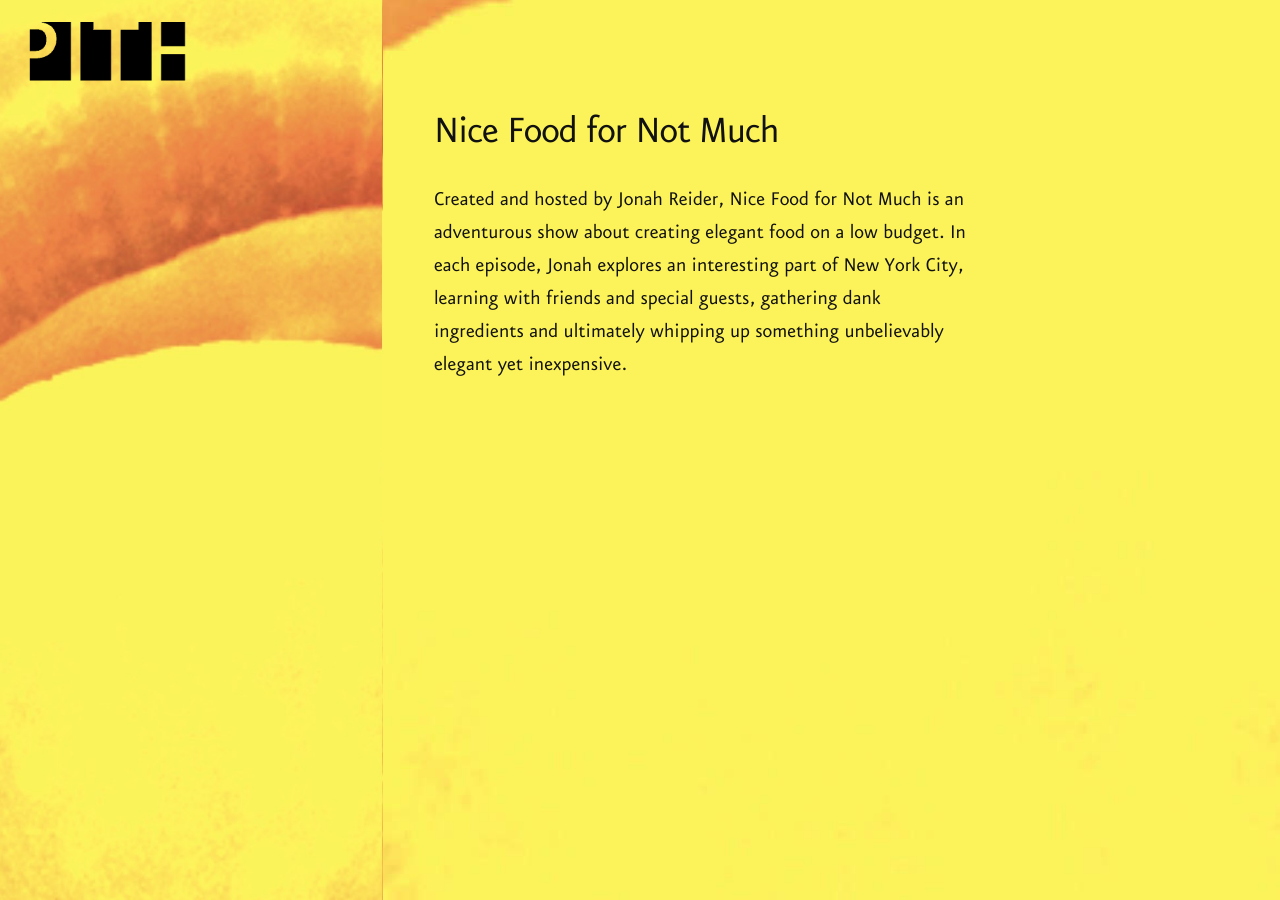
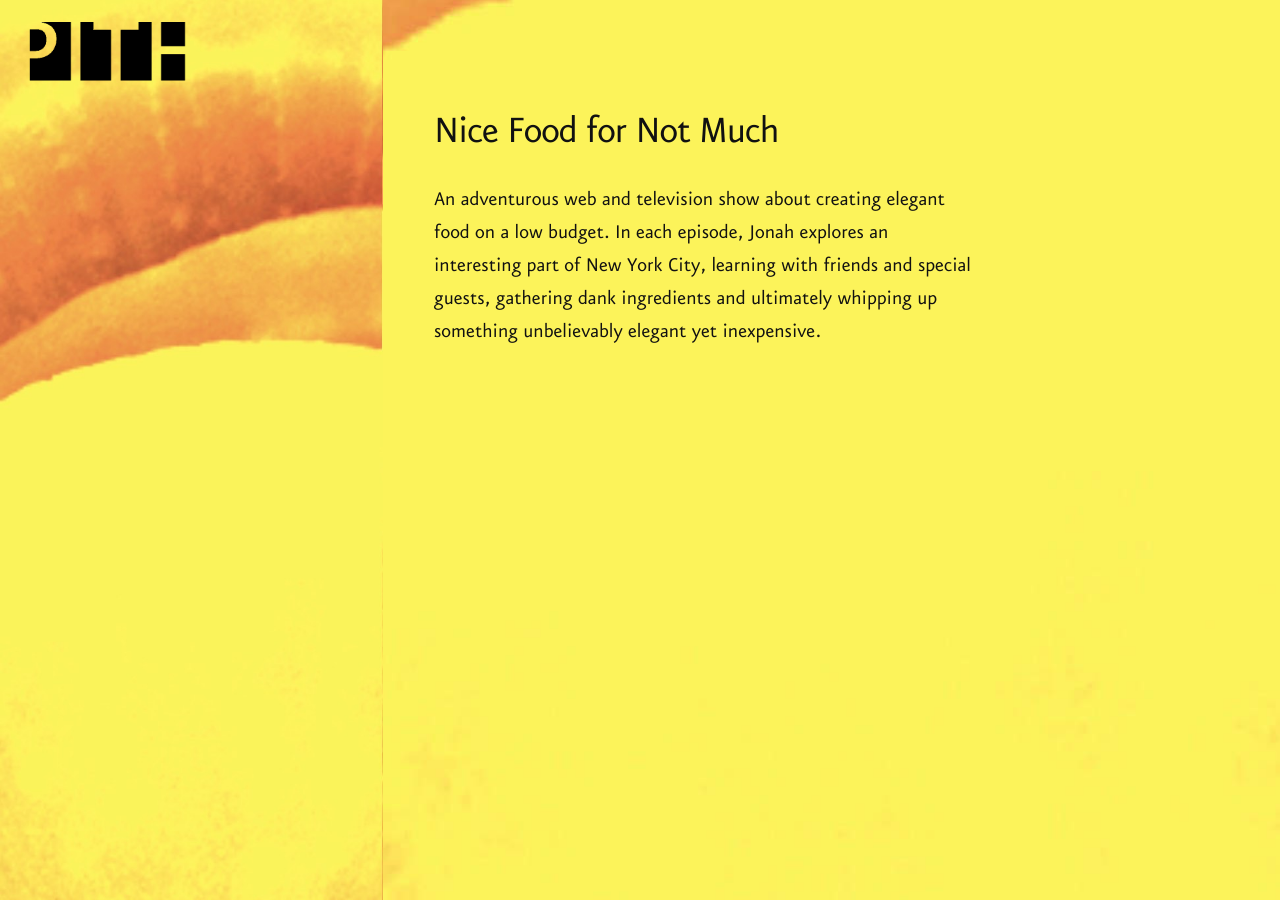
Before and after one commit to zoe-pith/pith-site, a Jekyll site: the page built from _posts/2016-09-26-nice-food-for-not-much.md, in a window 1280 px wide. Built offline with Jekyll 4.4.1, drawn with Linux system fonts in a browser that asks for light colours.

Commit message:
Updated 2016-09-26-nice-food-for-not-much.md

```diff
--- a/_posts/2016-09-26-nice-food-for-not-much.md
+++ b/_posts/2016-09-26-nice-food-for-not-much.md
@@ -2,6 +2,7 @@
 layout: post
 title: Nice Food for Not Much
 categories: projects
+published: true
 ---
 
-Created and hosted by Jonah Reider, Nice Food for Not Much is an adventurous show about creating elegant food on a low budget. In each episode, Jonah explores an interesting part of New York City, learning with friends and special guests, gathering dank ingredients and ultimately whipping up something unbelievably elegant yet inexpensive.
+An adventurous web and television show about creating elegant food on a low budget. In each episode, Jonah explores an interesting part of New York City, learning with friends and special guests, gathering dank ingredients and ultimately whipping up something unbelievably elegant yet inexpensive.
```
